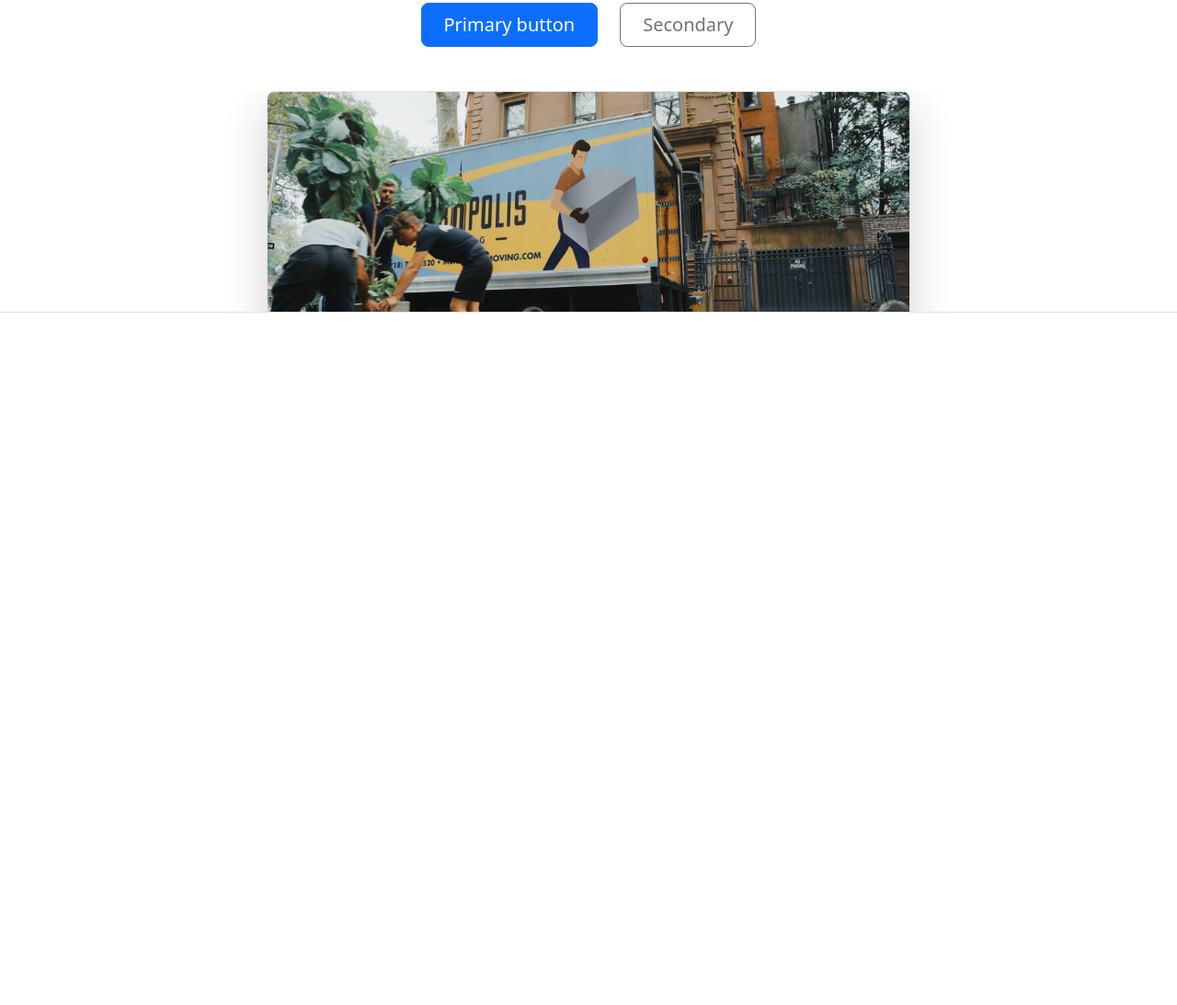
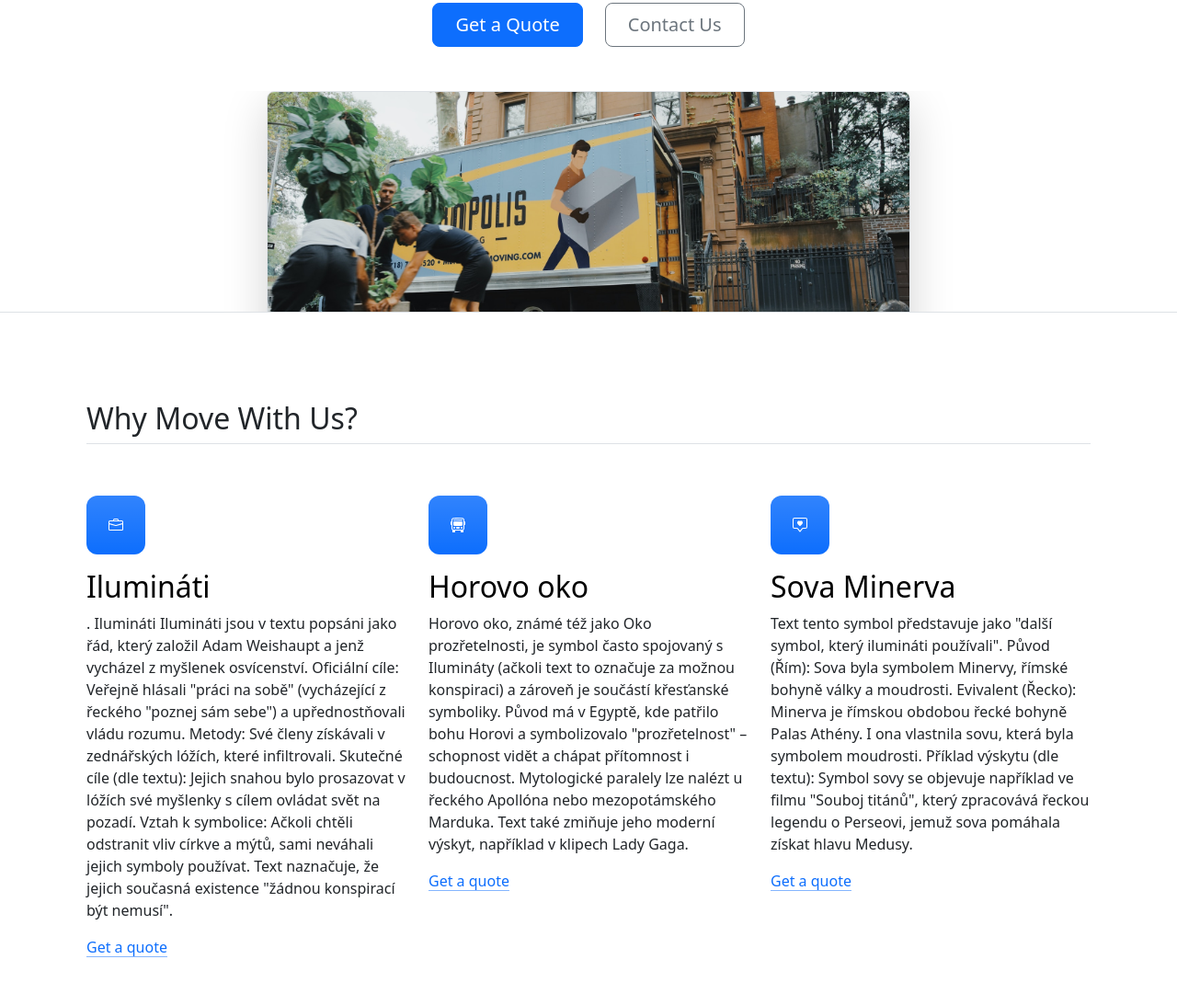
Before and after one commit to cieslarova/FullStack, a plain HTML site: page Udemy/66_BootstrapComponents/index.html in a window 1280 px wide. Shown: the part 400-1493 px from the top of the page at 92% size. Before the commit the page ends 800 px from the top, so only its background shows below. Drawn offline with nearby package versions, Linux system fonts and the light colour scheme.

Commit message:
web iluminati

```diff
--- a/Udemy/66_BootstrapComponents/index.html
+++ b/Udemy/66_BootstrapComponents/index.html
@@ -5,18 +5,29 @@
     <meta charset="UTF-8">
     <meta name="viewport" content="width=device-width, initial-scale=1.0">
     <title>Bootstrap Components</title>
-  <link href="https://cdn.jsdelivr.net/npm/bootstrap@5.3.0-alpha2/dist/css/bootstrap.min.css" rel="stylesheet"
-    integrity="sha384-aFq/bzH65dt+w6FI2ooMVUpc+21e0SRygnTpmBvdBgSdnuTN7QbdgL+OapgHtvPp" crossorigin="anonymous">
+    <link
+      href="https://cdn.jsdelivr.net/npm/bootstrap@5.3.0-alpha2/dist/css/bootstrap.min.css"
+      rel="stylesheet"
+      integrity="sha384-aFq/bzH65dt+w6FI2ooMVUpc+21e0SRygnTpmBvdBgSdnuTN7QbdgL+OapgHtvPp"
+      crossorigin="anonymous">
     <style>
-
+      .feature-icon {
+        width: 4rem;
+        height: 4rem;
+        border-radius: .75rem;
+      }
   </style>
   </head>
 
   <body>
     <nav class="navbar navbar-expand-lg bg-body-tertiary">
       <div class="container-fluid">
-    <a class="navbar-brand" href="#"><img src="./box-seam.svg" alt="move it brand icon" height="30">Move It</a>
-    <button class="navbar-toggler" type="button" data-bs-toggle="collapse" data-bs-target="#navbarSupportedContent" aria-controls="navbarSupportedContent" aria-expanded="false" aria-label="Toggle navigation">
+        <a class="navbar-brand" href="#"><img src="./box-seam.svg"
+            alt="move it brand icon" height="30">Move It</a>
+        <button class="navbar-toggler" type="button" data-bs-toggle="collapse"
+          data-bs-target="#navbarSupportedContent"
+          aria-controls="navbarSupportedContent" aria-expanded="false"
+          aria-label="Toggle navigation">
           <span class="navbar-toggler-icon"></span>
         </button>
         <div class="collapse navbar-collapse" id="navbarSupportedContent">
@@ -28,46 +39,109 @@
               <a class="nav-link" href="#">About</a>
             </li>
             <li class="nav-item dropdown">
-          <a class="nav-link dropdown-toggle" href="#" role="button" data-bs-toggle="dropdown" aria-expanded="false">
+              <a class="nav-link dropdown-toggle" href="#" role="button"
+                data-bs-toggle="dropdown" aria-expanded="false">
                 Services
               </a>
               <ul class="dropdown-menu">
                 <li><a class="dropdown-item" href="#">Action</a></li>
                 <li><a class="dropdown-item" href="#">Another action</a></li>
                 <li><hr class="dropdown-divider"></li>
-            <li><a class="dropdown-item" href="#">Something else here</a></li>
+                <li><a class="dropdown-item" href="#">Something else
+                    here</a></li>
               </ul>
             </li>
 
           </ul>
           <form class="d-flex" role="search">
-        <input class="form-control me-2" type="search" placeholder="Postcode" aria-label="Search"/>
+            <input class="form-control me-2" type="search"
+              placeholder="Postcode" aria-label="Search" />
             <button class="btn btn-outline-success" type="submit">Check</button>
           </form>
         </div>
       </div>
     </nav>
 
-
     <div class="px-4 pt-5 my-5 text-center border-bottom">
       <h1 class="display-4 fw-bold text-body-emphasis">Move With Joy</h1>
       <div class="col-lg-6 mx-auto">
-      <p class="lead mb-4">Welcome to our website, where we are on a mission to provide exceptional moving services to customers in the US. As a startup, we believe that moving doesn't have to be stressful or complicated, and we are passionate about making the process as seamless and enjoyable as possible.
+        <p class="lead mb-4">Welcome to our website, where we are on a mission
+          to provide exceptional moving services to customers in the US. As a
+          startup, we believe that moving doesn't have to be stressful or
+          complicated, and we are passionate about making the process as
+          seamless and enjoyable as possible.
         </p>
         <div class="d-grid gap-2 d-sm-flex justify-content-sm-center mb-5">
-        <button type="button" class="btn btn-primary btn-lg px-4 me-sm-3">Primary button</button>
-        <button type="button" class="btn btn-outline-secondary btn-lg px-4">Secondary</button>
+          <button type="button" class="btn btn-primary btn-lg px-4 me-sm-3">Get
+            a Quote</button>
+          <button type="button"
+            class="btn btn-outline-secondary btn-lg px-4">Contact Us</button>
         </div>
       </div>
       <div class="overflow-hidden"
         style="max-height: 30vh;">
         <div class="container px-5">
-         <img src="./moving-van.jpg" class="img-fluid border rounded-3 shadow-lg mb-4" alt="Example image" width="700" height="500" loading="lazy">
+          <img src="./moving-van.jpg"
+            class="img-fluid border rounded-3 shadow-lg mb-4"
+            alt="Example image" width="700" height="500" loading="lazy">
         </div>
       </div>
     </div>
+    <div class="container px-4 py-5" id="featured-3"> <h2
+        class="pb-2 border-bottom">Why Move With Us? </h2> <div
+        class="row g-4 py-5 row-cols-1 row-cols-lg-3"> <div class="feature col">
+          <div
+            class="feature-icon d-inline-flex align-items-center justify-content-center text-bg-primary bg-gradient fs-2 mb-3">
+            <img src="./briefcase.svg" alt="briefcase">
+          </div>
+          <h3
+            class="fs-2 text-body-emphasis">Ilumináti</h3> <p>. Ilumináti
+            Ilumináti jsou v textu popsáni jako řád, který založil Adam
+            Weishaupt a jenž vycházel z myšlenek osvícenství.
+            Oficiální cíle: Veřejně hlásali "práci na sobě" (vycházející z
+            řeckého "poznej sám sebe") a upřednostňovali vládu rozumu.
+            Metody: Své členy získávali v zednářských lóžích, které
+            infiltrovali.
+            Skutečné cíle (dle textu): Jejich snahou bylo prosazovat v lóžích
+            své myšlenky s cílem ovládat svět na pozadí.
+            Vztah k symbolice: Ačkoli chtěli odstranit vliv církve a mýtů, sami
+            neváhali jejich symboly používat. Text naznačuje, že jejich současná
+            existence "žádnou konspirací být nemusí".
+          </p> <a href="#" class="icon-link">
+            Get a quote
+            <svg class="bi" aria-hidden="true"><use
+                xlink:href="#chevron-right"></use></svg> </a> </div> <div
+          class="feature col">
+          <div
+            class="feature-icon d-inline-flex align-items-center justify-content-center text-bg-primary bg-gradient fs-2 mb-3">
+            <img src="./bus-front.svg" alt="bus-front">
+          </div>
+          <h3
+            class="fs-2 text-body-emphasis">Horovo oko</h3> <p>Horovo oko, známé též jako Oko prozřetelnosti, je symbol často spojovaný s Ilumináty (ačkoli text to označuje za možnou konspiraci) a zároveň je součástí křesťanské symboliky. Původ má v Egyptě, kde patřilo bohu Horovi a symbolizovalo "prozřetelnost" – schopnost vidět a chápat přítomnost i budoucnost. Mytologické paralely lze nalézt u řeckého Apollóna nebo mezopotámského Marduka. Text také zmiňuje jeho moderní výskyt, například v klipech Lady Gaga.
+          </p> <a href="#" class="icon-link">
+            Get a quote
+            <svg class="bi" aria-hidden="true"><use
+                xlink:href="#chevron-right"></use></svg> </a> </div> <div
+          class="feature col">
+          <div
+            class="feature-icon d-inline-flex align-items-center justify-content-center text-bg-primary bg-gradient fs-2 mb-3">
+            <img src="./chat-square-heart.svg" alt="chat-square-heart">
+          </div>
+          <h3
+            class="fs-2 text-body-emphasis">Sova Minerva
+          </h3> <p>
+              Text tento symbol představuje jako "další symbol, který ilumináti používali".
+              Původ (Řím): Sova byla symbolem Minervy, římské bohyně války a moudrosti.
+              Evivalent (Řecko): Minerva je římskou obdobou řecké bohyně Palas Athény. I ona vlastnila sovu, která byla symbolem moudrosti.
+              Příklad výskytu (dle textu): Symbol sovy se objevuje například ve filmu "Souboj titánů", který zpracovává řeckou legendu o Perseovi, jemuž sova pomáhala získat hlavu Medusy.
+          </p> <a href="#" class="icon-link">
+            Get a quote
+            <svg class="bi" aria-hidden="true"><use
+                xlink:href="#chevron-right"></use></svg> </a> </div> </div>
+    </div>
 
-<script src="https://cdn.jsdelivr.net/npm/bootstrap@5.3.8/dist/js/bootstrap.bundle.min.js"
+    <script
+      src="https://cdn.jsdelivr.net/npm/bootstrap@5.3.8/dist/js/bootstrap.bundle.min.js"
       integrity="sha384-FKyoEForCGlyvwx9Hj09JcYn3nv7wiPVlz7YYwJrWVcXK/BmnVDxM+D2scQbITxI"
       crossorigin="anonymous"></script>
 
```
Lines whose indentation alone changed are shown as unchanged.
